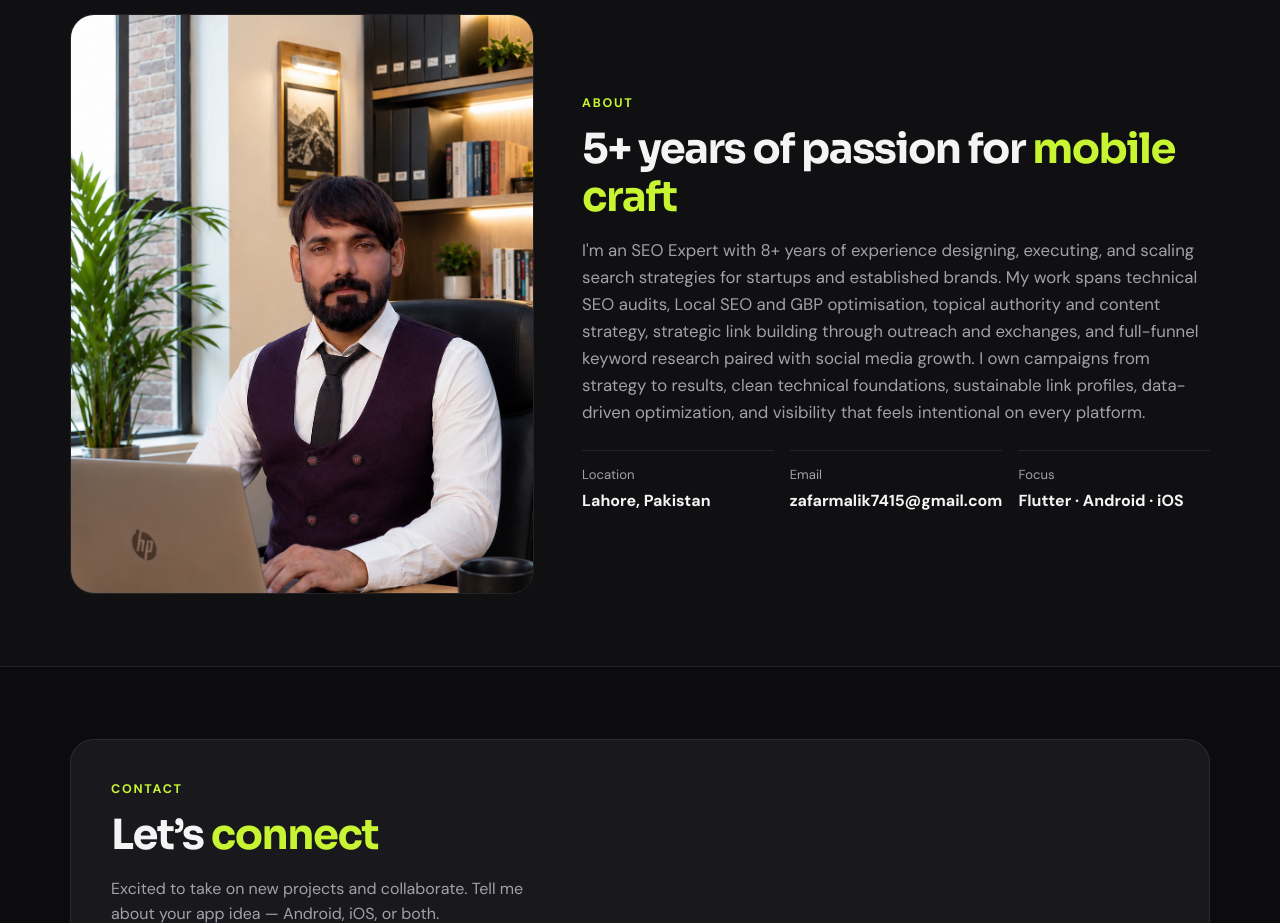
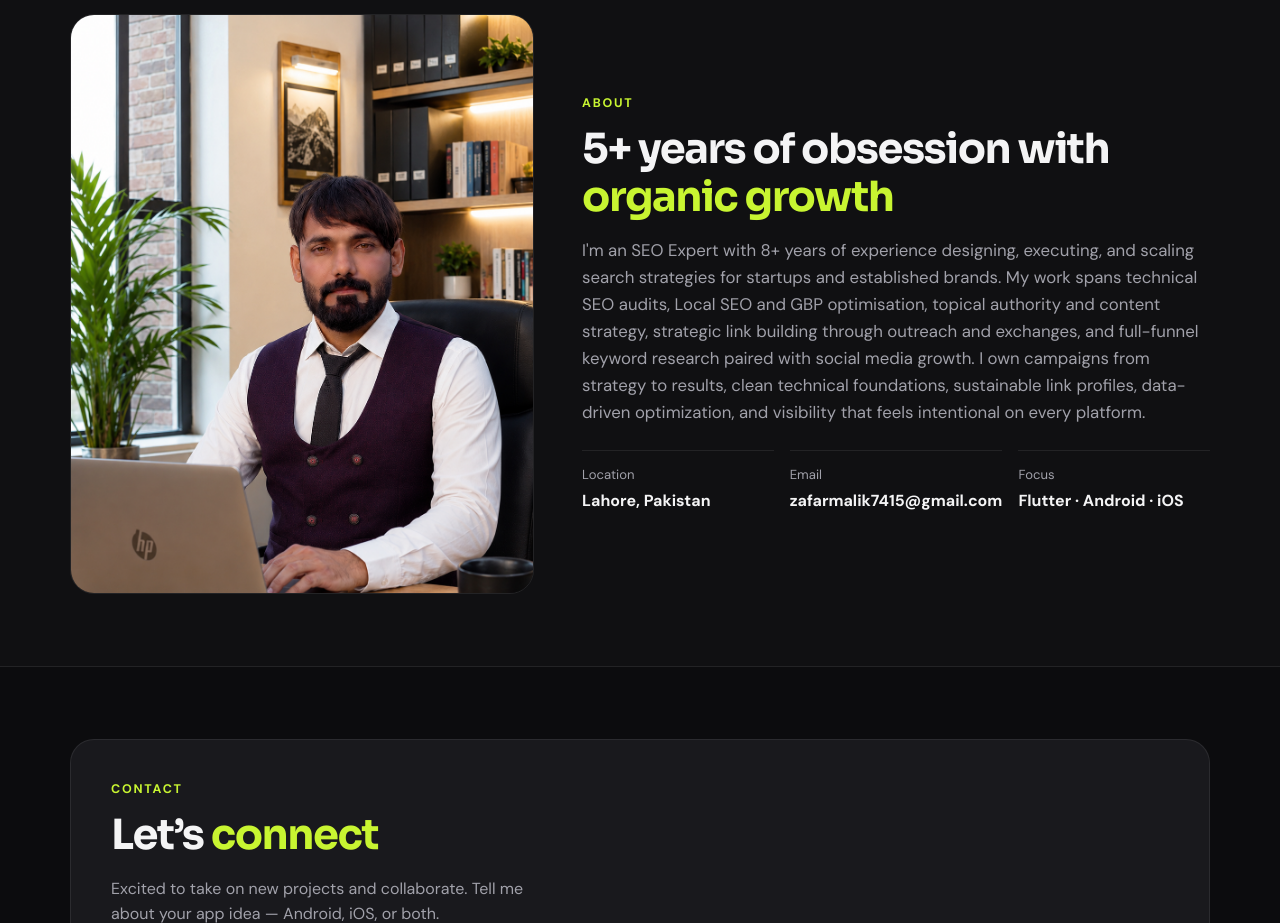
Before and after one commit to zafarmalik7415/zafar-iqbal8-portfolio, a React (Vite) app: page / in a window 1280 px wide. Shown: the part 6380-7303 px from the top of the page. Built offline with nearby package versions, Linux system fonts and the light colour scheme.

Commit message:
Update About.jsx

```diff
--- a/src/components/About.jsx
+++ b/src/components/About.jsx
@@ -17,7 +17,7 @@ export default function About() {
         <div className="about__content">
           <p className="section__eyebrow">About</p>
           <h2 className="section__title">
-            {PROFILE.experience} years of passion for <span>mobile craft</span>
+            {PROFILE.experience} years of obsession with <span>organic growth</span>
           </h2>
           <p className="about__text">{PROFILE.about}</p>
 
```
